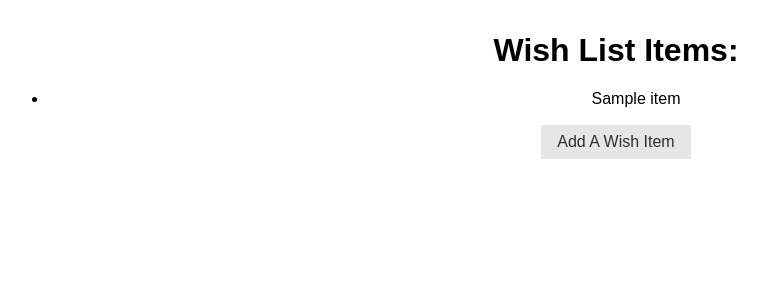
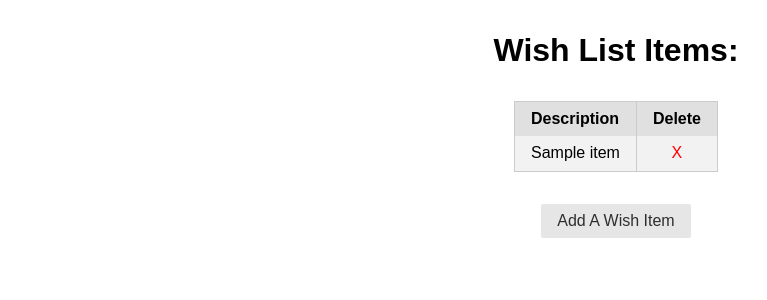
Before and after one commit to Harrison-Berek/assessment_3_hb, a Django app: page / in a window 1280 px wide. Shown: the top 300 px of the page, without its empty margins (24-791 px from the left). Run offline with Django 3.2, Linux system fonts and the light colour scheme; tables that the repository leaves empty hold one stand-in row (values such as "Sample post"); some libraries are stand-ins or nearby versions.

Commit message:
complete step 3.4

```diff
--- a/main_app/static/css/style.css
+++ b/main_app/static/css/style.css
@@ -2,3 +2,12 @@ body {
     text-align: center;
     margin: 2rem;
 }
+
+table {
+    margin: 2rem auto;
+}
+
+table a {
+    color: red;
+    text-decoration: none;
+}
--- a/main_app/templates/home.html
+++ b/main_app/templates/home.html
@@ -7,11 +7,22 @@
     <h3>No items yet!</h3>
     <hr>
 {% else %}
-    <ul>
+<table class="pure-table pure-table-striped">
+    <thead>
+        <tr>
+            <th>Description</th>
+            <th>Delete</th>
+        </tr>
+    </thead>
+    <tbody>
         {% for item in items %}
-        <li>{{item.name}}</li>
+        <tr>
+            <td>{{ item.name }}</td>
+            <td><a href="{% url 'items_delete' item.id %}">X</a></td>
+        </tr>
         {% endfor %}
-    </ul>
+    </tbody>
+</table>
 {% endif %}
 <a href="{% url 'items_create' %}" class="pure-button">Add A Wish Item</a>
 {% endblock %}
--- a/main_app/urls.py
+++ b/main_app/urls.py
@@ -4,4 +4,5 @@ from . import views
 urlpatterns = [
     path('', views.home, name='home'),
     path('items/create/', views.ItemsCreate.as_view(), name='items_create'),
+    path('items/<int:item_id>/', views.items_delete, name='items_delete'),
 ]
--- a/main_app/views.py
+++ b/main_app/views.py
@@ -10,3 +10,7 @@ def home(request):
 class ItemsCreate(CreateView):
     model = Item
     fields = '__all__'
+
+def items_delete(request, item_id):
+    Item.objects.get(id=item_id).delete()
+    return redirect('/')
```
